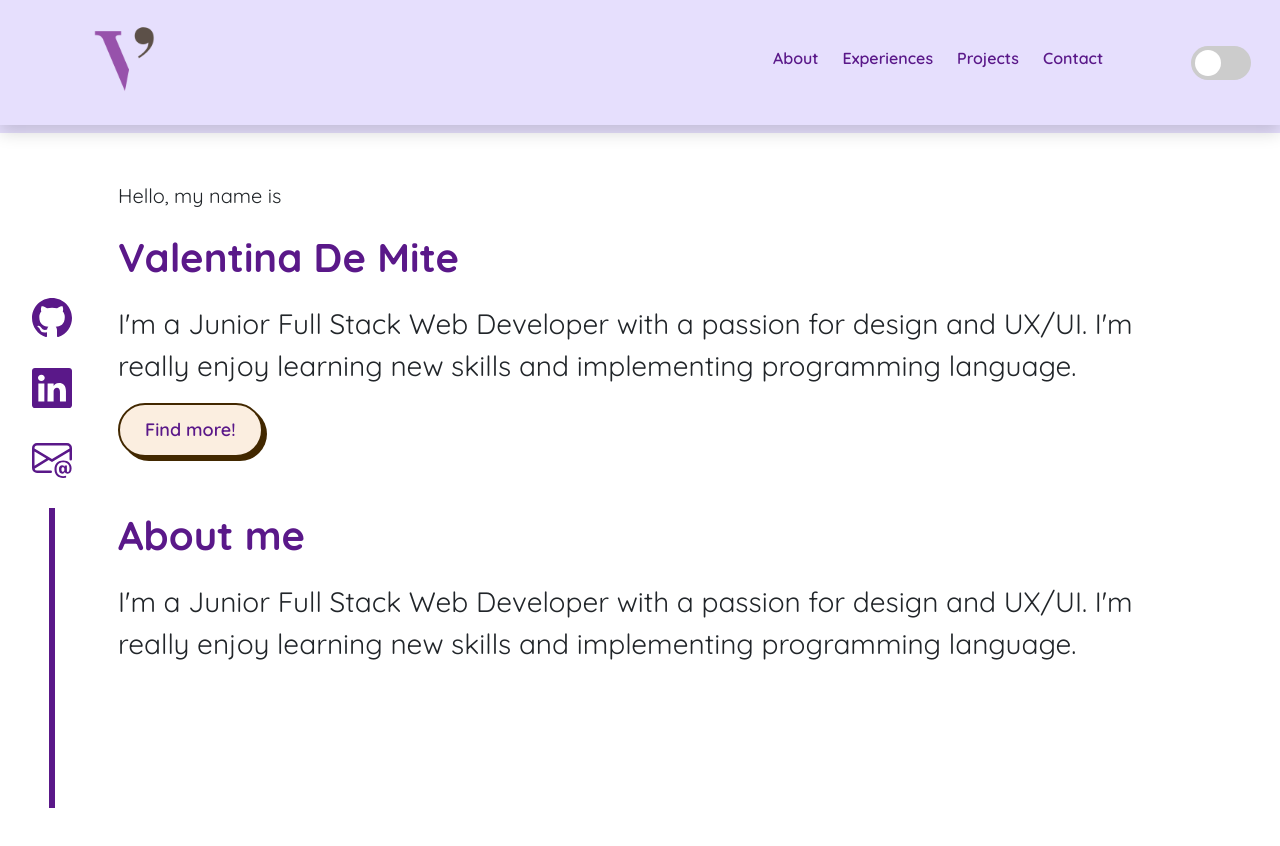
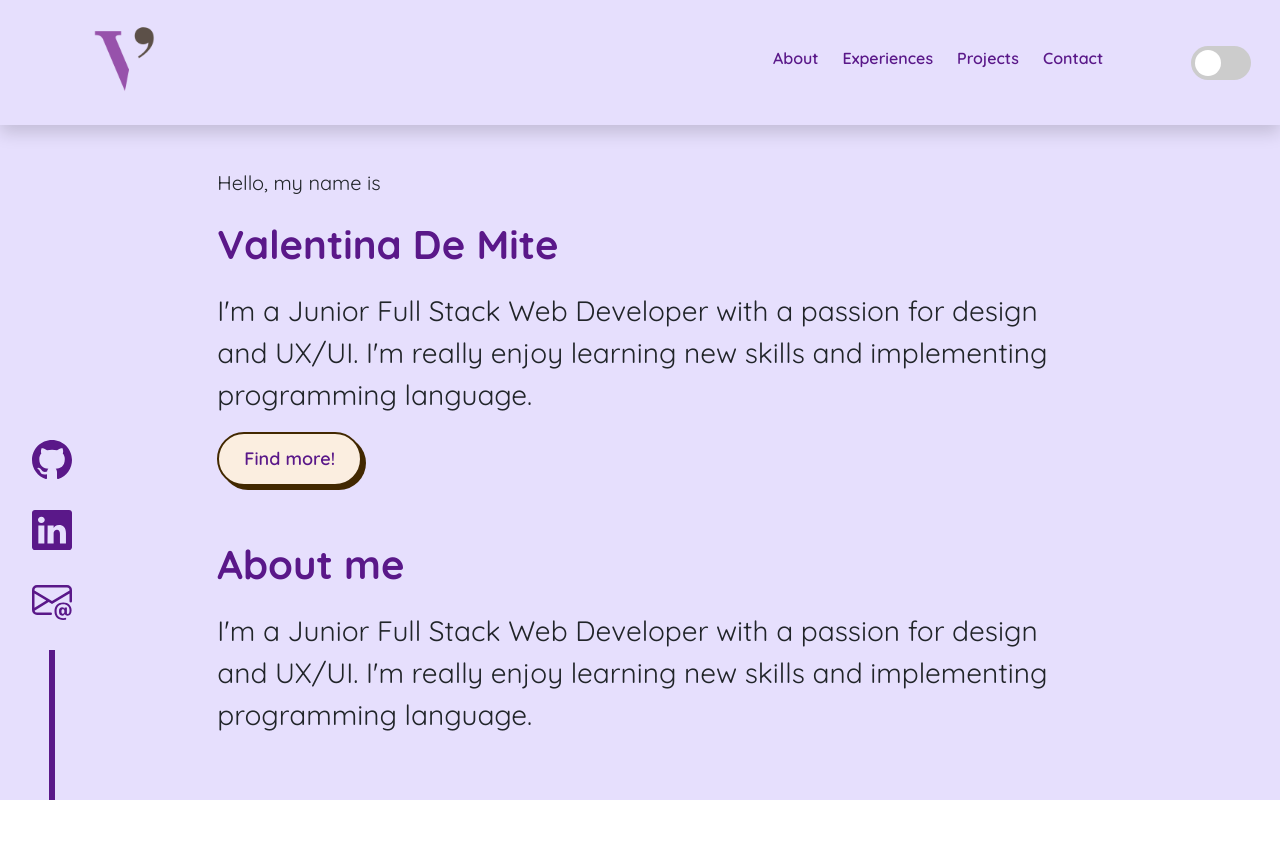
Before and after one commit to Valentina-De-Mite/portfolio, a Vue app: page / in a window 1280 px wide. Shown: the top 846 px of the page. After the commit the page ends 800 px from the top, so only its background shows below. Built offline with nearby package versions, Linux system fonts and the light colour scheme.

Commit message:
fixed column

```diff
--- a/src/scss/style.scss
+++ b/src/scss/style.scss
@@ -12,16 +12,15 @@ header {
   a:hover {
     border-bottom: 5px solid $color-primary;
   }
+
+  height: 15vh;
 }
 
 .fs-1 {
   color: $color-primary;
   font-weight: 800;
 }
-body {
-  overflow: hidden;
-  height: 100vh;
-}
+
 .main,
 .header {
   background-color: black;
@@ -42,16 +41,16 @@ li {
 
 .vl {
   border-left: 6px solid $color-primary;
-  height: 300px;
+  height: 150px;
   margin: auto;
 }
 
 body {
   overflow: hidden;
-  height: 100vh;
 }
 main {
   overflow-y: auto;
+  height: 85vh;
 }
 aside {
   flex: 1 0 10%;
--- a/src/views/HomeView.vue
+++ b/src/views/HomeView.vue
@@ -25,14 +25,9 @@ export default {
 </script> -->
 
 <template>
-  <body>
-    <section id="home" class="">
-      <div
-        class="col-2 lateral-nav-right right-nav d-flex flex-column flex-wrap"
-      >
-        <div class="wrapper">
-          <div class="aside">
-            <ul class="my-5 d-flex flex-column justify-content-center">
+  <section id="home" class="row h-100">
+    <div class="col-2 lateral-nav-right d-flex flex-wrap">
+      <ul class="d-flex flex-column justify-content-end m-0">
         <li>
           <a
             class="text-decoration-none"
@@ -72,7 +67,7 @@ export default {
           </a>
         </li>
         <li>
-                <a href="">
+          <a href="mailto:valentina.webdev@gmail.com">
             <svg
               xmlns="http://www.w3.org/2000/svg"
               width="40"
@@ -90,16 +85,14 @@ export default {
             </svg>
           </a>
         </li>
-              <div class="align-self-center">
+        <div class="d-flex justify-content-center">
           <div class="vl"></div>
         </div>
       </ul>
     </div>
-        </div>
-      </div>
 
     <section
-        class="container wrapper_inner my-5 d-flex justify-content-center px-5 flex-wrap"
+      class="col-8 wrapper_inner my-5 d-flex justify-content-center flex-wrap"
     >
       <div class="content col-12">
         <p class="fs-5">Hello, my name is</p>
@@ -128,5 +121,4 @@ export default {
 
     <div class="col-2 border-black"></div>
   </section>
-  </body>
 </template>
```
Lines whose indentation alone changed are shown as unchanged.
